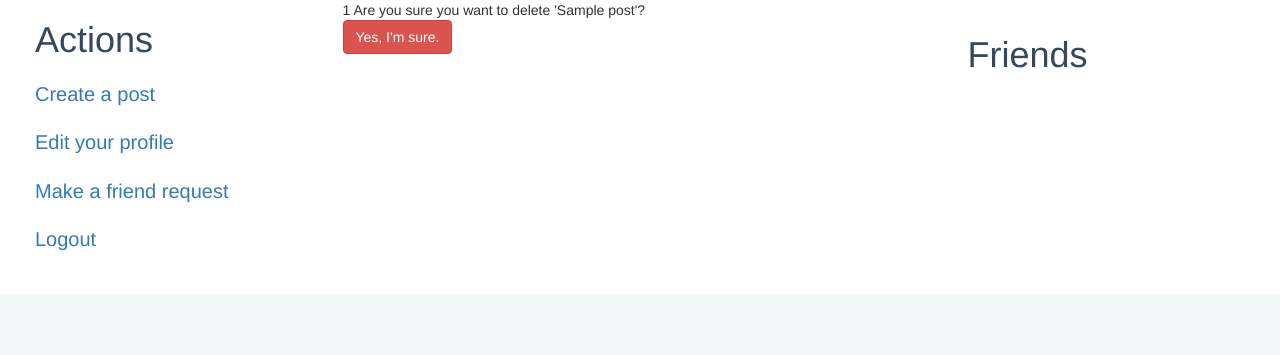
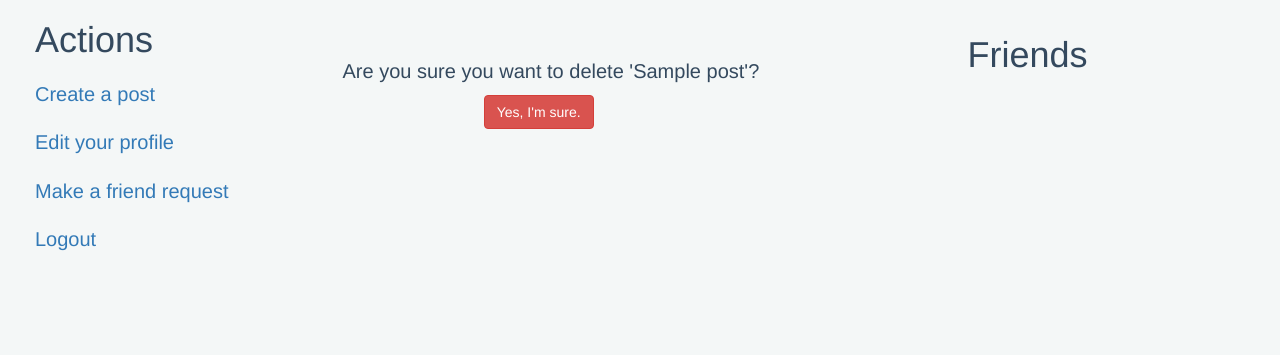
Before and after one commit to peterweckend/group-project-cmput404, a Django app: a page that uses backend/project404_t8/templates/delete/delete_post.html in a window 1280 px wide. Shown: the part 65-420 px from the top of the page. Run offline with Django 3.2, Linux system fonts and the light colour scheme; a user stored in the database is signed in; tables that the repository leaves empty hold one stand-in row (values such as "Sample post"); some libraries are stand-ins or nearby versions.

Commit message:
bug fixes

```diff
--- a/backend/project404_t8/API/static/login/login.css
+++ b/backend/project404_t8/API/static/login/login.css
@@ -11,3 +11,12 @@ body {
 p {
     color:var(--dark-main);
 }
+
+.confirmation {
+    margin-top: 10%;
+    font-weight: 300;
+}
+
+.delete-button {
+    margin-left: 25%;
+}
--- a/backend/project404_t8/templates/delete/delete_post.html
+++ b/backend/project404_t8/templates/delete/delete_post.html
@@ -1,14 +1,14 @@
 {% extends '../base.html' %}
 {% block content %}
+{% load static %}
+<link rel="stylesheet" type="text/css" href="{% static 'login/login.css' %}">
 {% if user.is_authenticated %}
-    {{p.author_id }}
-    {{user.id}}
     {% if user.id == object.author_id %}
-        Are you sure you want to delete '{{object.title}}'?
+        <p class="confirmation">Are you sure you want to delete '{{object.title}}'?</p>
 
         <form method ="POST">
             {% csrf_token %}
-            <button type="submit" class="btn btn-danger"> Yes, I'm sure.</button>
+            <button type="submit" class="btn btn-danger delete-button"> Yes, I'm sure.</button>
         </form>
     {% else %}
         <p>You do not have access to this page.</p>
```
